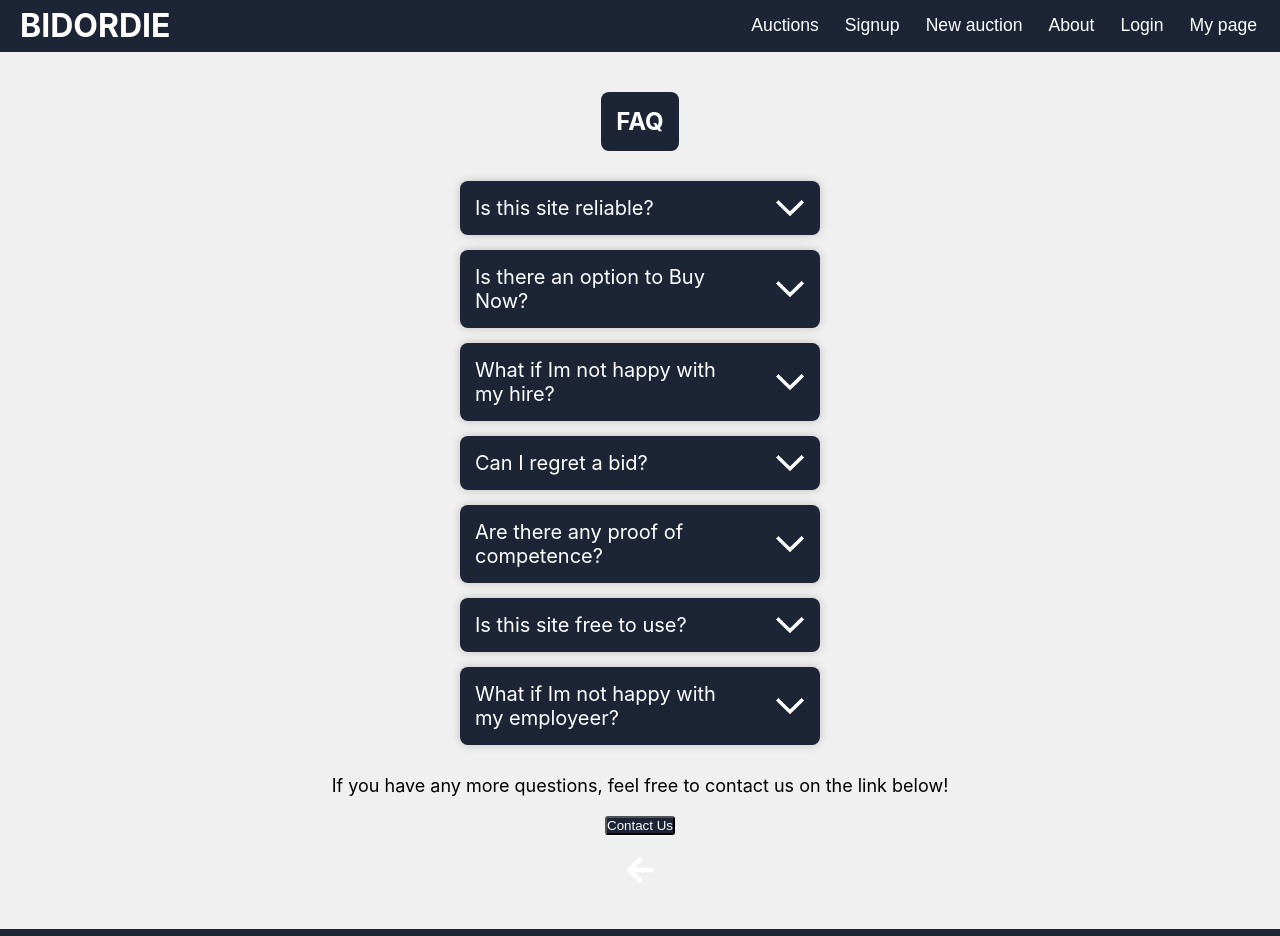
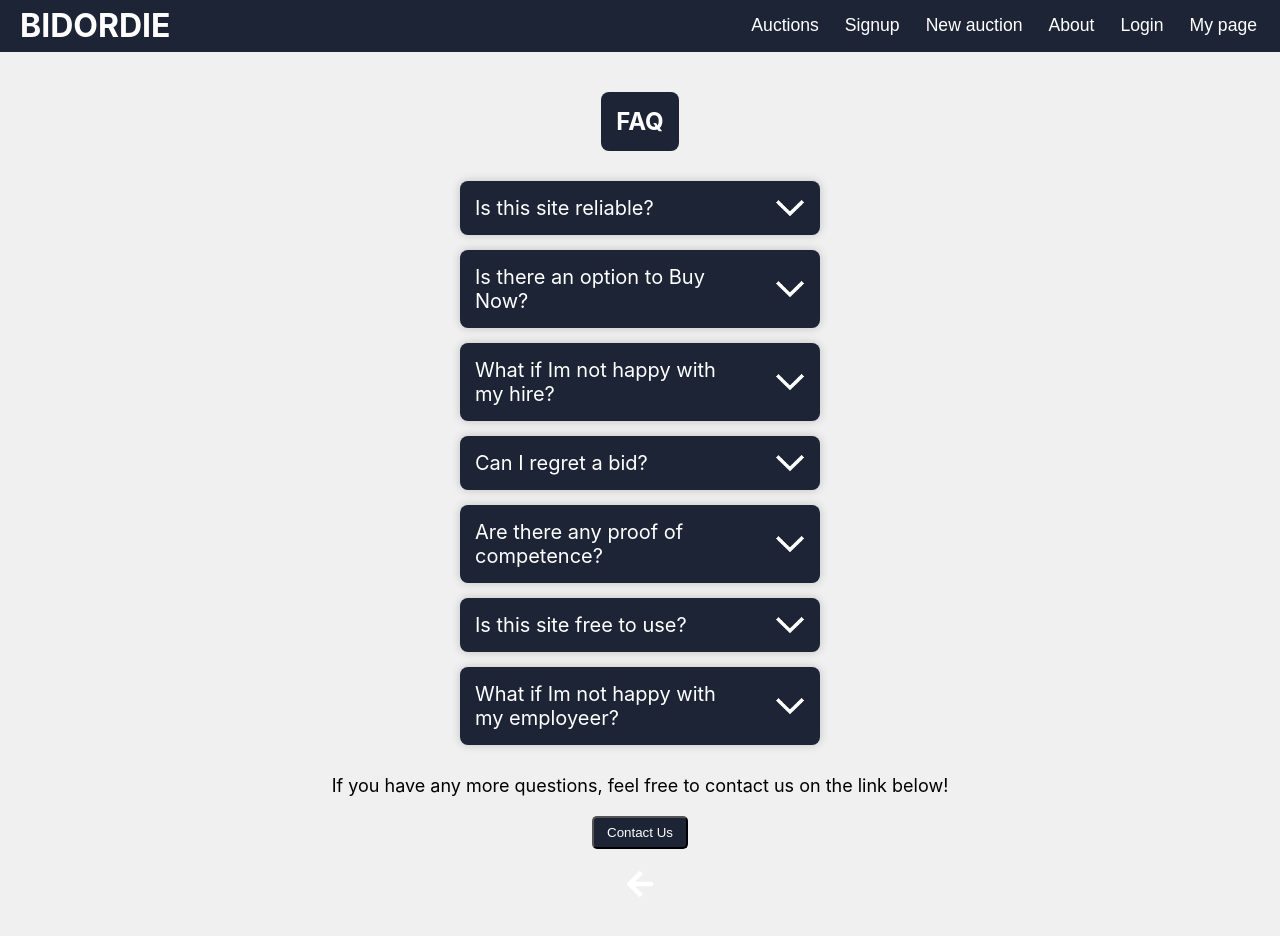
Before and after one commit to dreamc4t/bidordie, a React (Create React App) app: page /FAQ in a window 1280 px wide. Shown: the top 936 px of the page. Built offline with nearby package versions, Linux system fonts and the light colour scheme.

Commit message:
Update faq.css
Quick update to FAQ css

```diff
--- a/src/pages/CSS/faq.css
+++ b/src/pages/CSS/faq.css
@@ -83,6 +83,7 @@
 .FAQ button {
     cursor: pointer;
     position: center;
+    padding: 4px 10px;
     border: 1px solid white;
     border-radius: 4px;
     background-color: rgb(28,36,53);
@@ -91,9 +92,17 @@
 
 .FAQ input {
     cursor: pointer;
-    border-radius: 3px;
+    border-radius: 5px;
+    padding: 7px 13px;
     background-color: rgb(28,36,53);
     color: white;
+}
+
+.FAQ p input {
+    border-radius: 5px;
+    padding: 7px 13px;
+    background-color: white;
+    color: rgb(28,36,53);
 }
 
 .FAQ p {
```
